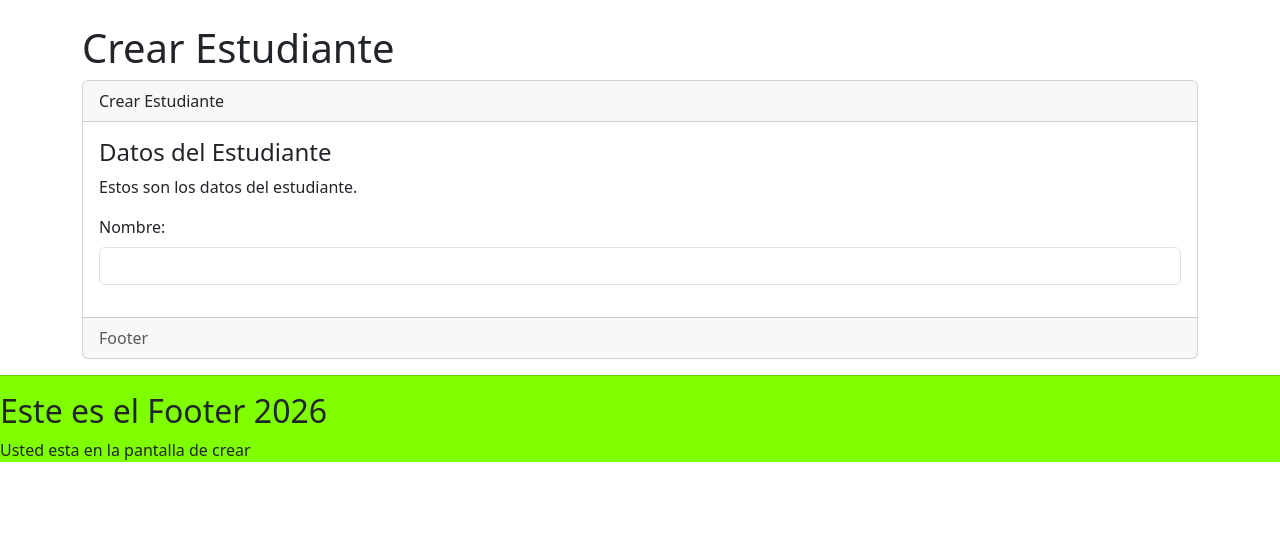
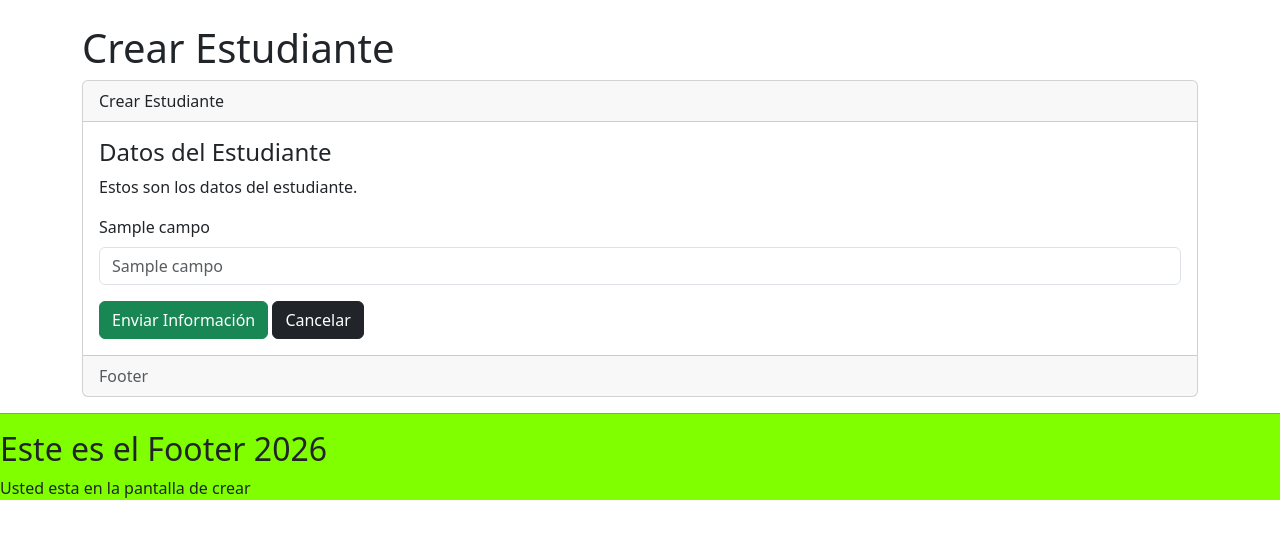
Before and after one commit to iiTzSebas/Proyecto-Zeus-JP-JS-JL-JC, a Django app: template AppPagina/templates/estudiantes/crear.html in a window 1280 px wide. Shown: the part 56-595 px from the top of the page. Run offline with Django 3.2, Linux system fonts and the light colour scheme; the template is opened without the code that fills it: most values are stand-ins (such as "Sample title", 1, 10 or a date in 2020).

Commit message:
jp
formulario base de datos

```diff
--- a/AppPagina/templates/estudiantes/formulario.html
+++ b/AppPagina/templates/estudiantes/formulario.html
@@ -1,13 +1,41 @@
+{% csrf_token %}
+
+{% for campo in formulario %}
 <!-- bs5-form-group -->
 
+    <!--<div class="mb-3">
+<label for=""class="form-label">{{ campo.label }}</label>
+{{campo}}
+    </div>-->
+
 <div class="mb-3">
-    <label for="" class="form-label">Nombre:</label>
+    <label for="" class="form-label">{{ campo.label }}</label>
     <input
-        type="text"
-        name=""
+        type="{{ campo.field.widget.input_type }}"
+        name="{{ campo.name }}"
         id=""
         class="form-control"
-        placeholder=""
+        placeholder="{{ campo.label }}"
         aria-describedby="helpId"
     />
 </div>
+{% endfor %}
+
+<!--bs5-button-a-->
+<a
+    name=""
+    id=""
+    class="btn btn-success"
+    href="#"
+    role="button"
+    >Enviar Información</a
+>
+
+<a
+    name=""
+    id=""
+    class="btn btn-dark"
+    href="#"
+    role="button"
+    >Cancelar</a
+>
```
Also changed, not shown: AppPagina/forms.py (added, +7 -0 lines), AppPagina/views.py (+7 -1 lines).
